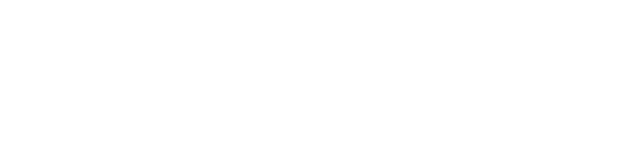
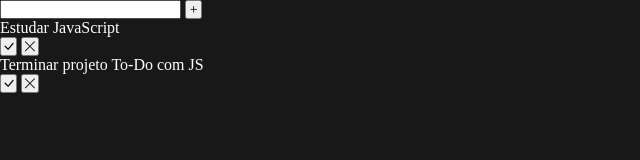
Before and after one commit to natanboschetti/tasktodo-js, a plain HTML site: page index.html in a window 1280 px wide. Shown: the whole page, without its empty margins (0-640 px from the left). Drawn offline with nearby package versions, Linux system fonts and the light colour scheme.

Commit message:
initial html

```diff
--- a/css/style.css
+++ b/css/style.css
@@ -0,0 +1,11 @@
+* {
+  margin: 0;
+  padding: 0;
+  box-sizing: border-box;
+}
+
+body {
+  background-color: #181818;
+  height: 100vh;
+  color: white;
+}
--- a/index.html
+++ b/index.html
@@ -12,5 +12,28 @@
     <script src="js/main.js" defer></script>
     <title>Task To-Do</title>
   </head>
-  <body></body>
+  <body>
+    <main class="main-container">
+      <header class="header-container">
+        <form id="todoForm">
+          <label for="inputTodo"></label>
+          <input type="text" id="inputTodo" />
+          <button type="submit"><i class="bi bi-plus"></i></button>
+        </form>
+      </header>
+      <!-- <section class="search-container"></section> -->
+      <section class="todo-list">
+        <div class="todo-container todo-done" id="todoContainer">
+          <p>Estudar JavaScript</p>
+          <button><i class="bi bi-check-lg"></i></button>
+          <button><i class="bi bi-x-lg"></i></button>
+        </div>
+        <div class="todo-container" id="todoContainer">
+          <p>Terminar projeto To-Do com JS</p>
+          <button><i class="bi bi-check-lg"></i></button>
+          <button><i class="bi bi-x-lg"></i></button>
+        </div>
+      </section>
+    </main>
+  </body>
 </html>
```
